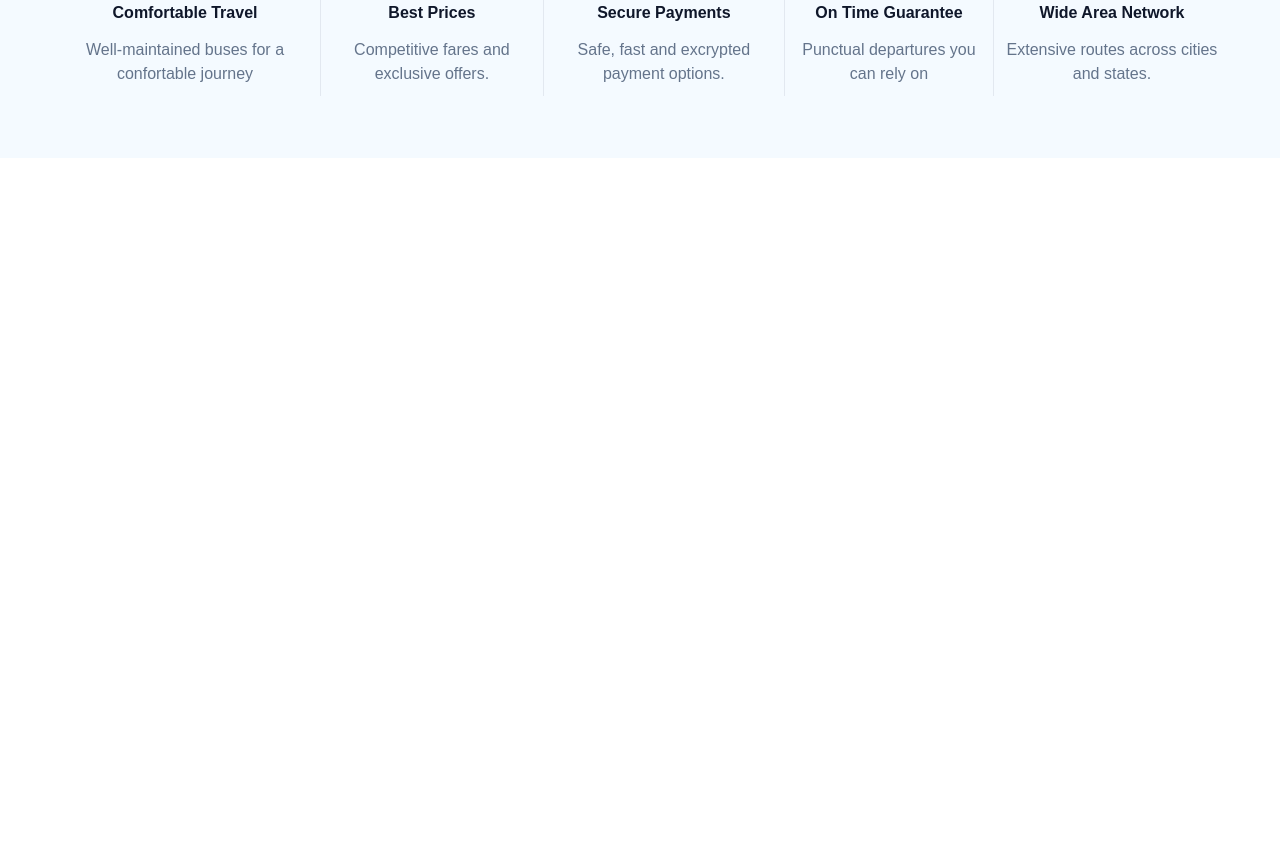
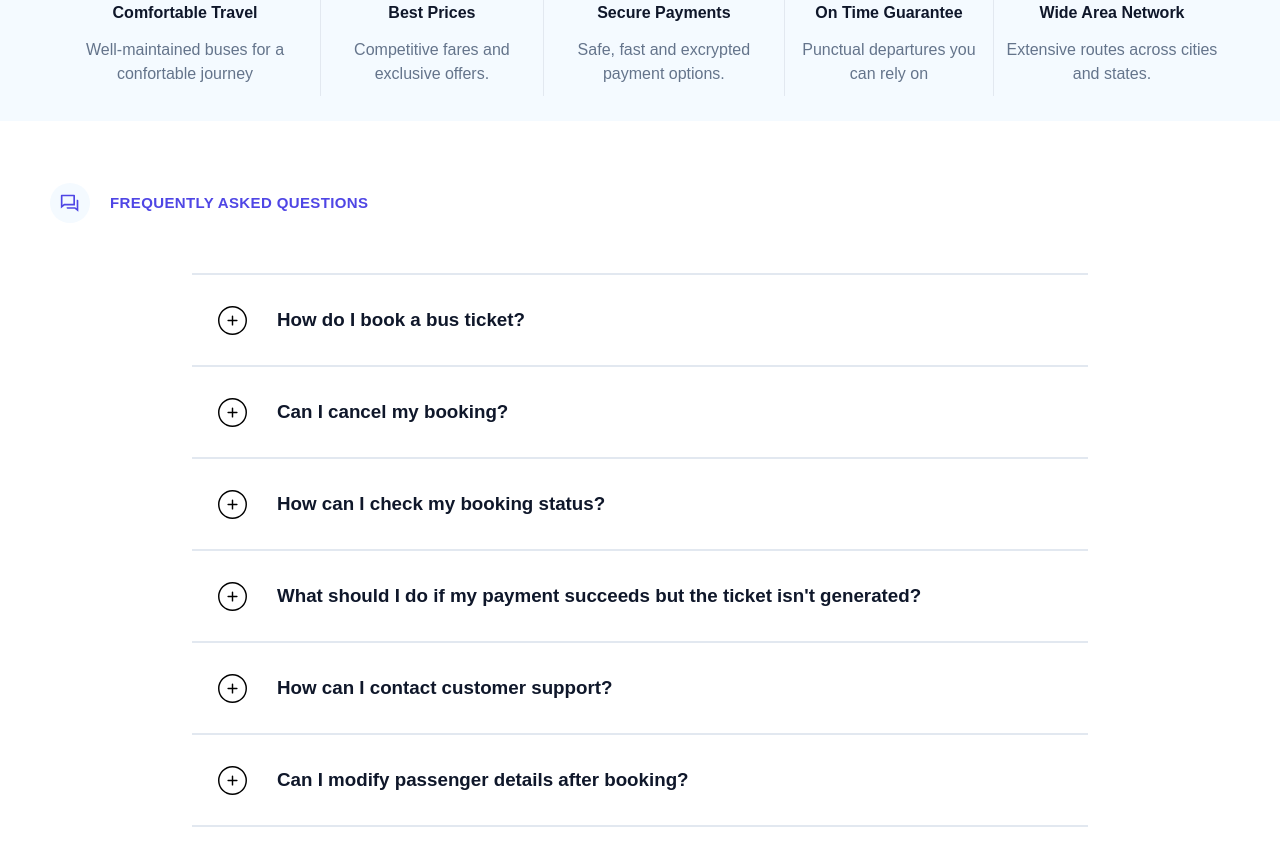
Before and after one commit to sudeshJha/bus-ticket-booking-system, a React (Vite) app: page /home in a window 1280 px wide. Shown: the part 2060-2925 px from the top of the page. Before the commit the page ends 2218 px from the top, so only its background shows below. Built offline with nearby package versions, Linux system fonts and the light colour scheme.

Commit message:
accordian section

```diff
--- /dev/null
+++ b/src/components/ui/accordian/Accordian.jsx
@@ -0,0 +1,26 @@
+import React, { useState } from "react";
+import AccordianItem from "./AccordianItem";
+
+const Accordian = ({ faqs }) => {
+  const [show, setShow] = useState(-1);
+
+  const toggleShow = (id) => {
+    setShow((show) => (show === id ? -1 : id));
+    console.log(show);
+  };
+
+  return (
+    <div className="border-y border-border ">
+      {faqs.map((faq) => (
+        <AccordianItem
+          key={faq.id}
+          faq={faq}
+          show={show}
+          toggleShow={toggleShow}
+        />
+      ))}
+    </div>
+  );
+};
+
+export default Accordian;
--- /dev/null
+++ b/src/components/ui/accordian/AccordianItem.jsx
@@ -0,0 +1,36 @@
+import React from "react";
+import ButtonIcon from "../../util/ButtonIcon";
+import { CiCirclePlus } from "react-icons/ci";
+import { AiFillMinusCircle } from "react-icons/ai";
+
+const AccordianItem = ({ faq, show, toggleShow }) => {
+  return (
+    <div
+      className={`border-y border-border py-10 px-8 ${show === faq.id && "bg-surface-dark/70"}`}
+    >
+      <div className="flex items-center justify-start gap-10 ">
+        <ButtonIcon
+          icon={show === faq.id ? <AiFillMinusCircle /> : <CiCirclePlus />}
+          onClick={() => toggleShow(faq.id)}
+          color="secondary"
+        />
+
+        <h4
+          className={`${show === faq.id ? "text-primary" : "text-text-primary"} text-3xl font-semibold`}
+        >
+          {faq.question}
+        </h4>
+      </div>
+
+      {show === faq.id && (
+        <div className="ml-26 mt-6">
+          <p className="text-text-primary tracking-wider text-[1.6rem] ">
+            {faq.answer}
+          </p>
+        </div>
+      )}
+    </div>
+  );
+};
+
+export default AccordianItem;
--- /dev/null
+++ b/src/components/ui/accordian/AccordianSection.jsx
@@ -0,0 +1,66 @@
+import React from "react";
+import SectionHeader from "../SectionHeader";
+import Icon from "../../util/Icon";
+import { RiQuestionAnswerLine } from "react-icons/ri";
+import Accordian from "./Accordian";
+
+const faqs = [
+  {
+    id: 1,
+    question: "How do I book a bus ticket?",
+    answer:
+      "Search for your route, choose your preferred bus and seat, enter passenger details, complete the payment, and your e-ticket will be sent instantly.",
+  },
+  {
+    id: 2,
+    question: "Can I cancel my booking?",
+    answer:
+      "Yes. You can cancel your booking for free before the departure time. Refund will be returned to you.",
+  },
+  {
+    id: 3,
+    question: "How can I check my booking status?",
+    answer:
+      "Log in to your account and visit My Bookings to view your booking details, ticket status, and travel information.",
+  },
+  {
+    id: 4,
+    question:
+      "What should I do if my payment succeeds but the ticket isn't generated?",
+    answer:
+      "Wait a few minutes and refresh your booking history. If the ticket still doesn't appear, contact our support team with your transaction details.",
+  },
+  {
+    id: 5,
+    question: "How can I contact customer support?",
+    answer:
+      "You can reach our support team through live chat, email, or our customer care helpline, available 24/7.",
+  },
+  {
+    id: 6,
+    question: "Can I modify passenger details after booking?",
+    answer:
+      "Minor changes may be allowed depending on the bus operator. Please check the booking details or contact customer support.",
+  },
+];
+
+const AccordianSection = () => {
+  return (
+    <div className="bg-surface px-20 py-25 -mb-15">
+      <SectionHeader heading="Frequently Asked Questions">
+        <Icon
+          icon={<RiQuestionAnswerLine />}
+          bgColor="bg-surface-dark"
+          color="text-primary"
+          size="small"
+        />
+      </SectionHeader>
+
+      <div className="mt-20 mx-auto w-[70vw]">
+        <Accordian faqs={faqs} />
+      </div>
+    </div>
+  );
+};
+
+export default AccordianSection;
--- a/src/components/util/Icon.jsx
+++ b/src/components/util/Icon.jsx
@@ -7,10 +7,10 @@ const sizes = {
   extraLarge: "w-54 h-54 p-5",
 };
 
-const Icon = ({ icon, size, color, bgColor, custom }) => {
+const Icon = ({ icon, size, color, bgColor, custom, onClick }) => {
   if (custom) {
     return (
-      <div className={custom}>
+      <div className={custom} onClick={onClick}>
         {React.cloneElement(icon, {
           className: custom,
         })}
@@ -22,6 +22,7 @@ const Icon = ({ icon, size, color, bgColor, custom }) => {
   return (
     <div
       className={`text-${color} ${bgColor} ${sizes[size]} max-w-fit rounded-full flex items-center justify-center`}
+      onClick={onClick}
     >
       {React.cloneElement(icon, {
         className: `${sizes[size]} ${color}`,
--- a/src/pages/Home.jsx
+++ b/src/pages/Home.jsx
@@ -4,6 +4,7 @@ import HeroSection from "../components/ui/hero/HeroSection";
 import SearchBarSection from "../components/ui/search/SearchBarSection";
 import AboutSection from "../components/ui/about/AboutSection";
 import ChooseSection from "../components/ui/choose/ChooseSection";
+import AccordianSection from "../components/ui/accordian/AccordianSection";
 
 const Home = () => {
   return (
@@ -13,6 +14,7 @@ const Home = () => {
       <SearchBarSection />
       <AboutSection />
       <ChooseSection />
+      <AccordianSection />
     </>
   );
 };
```
